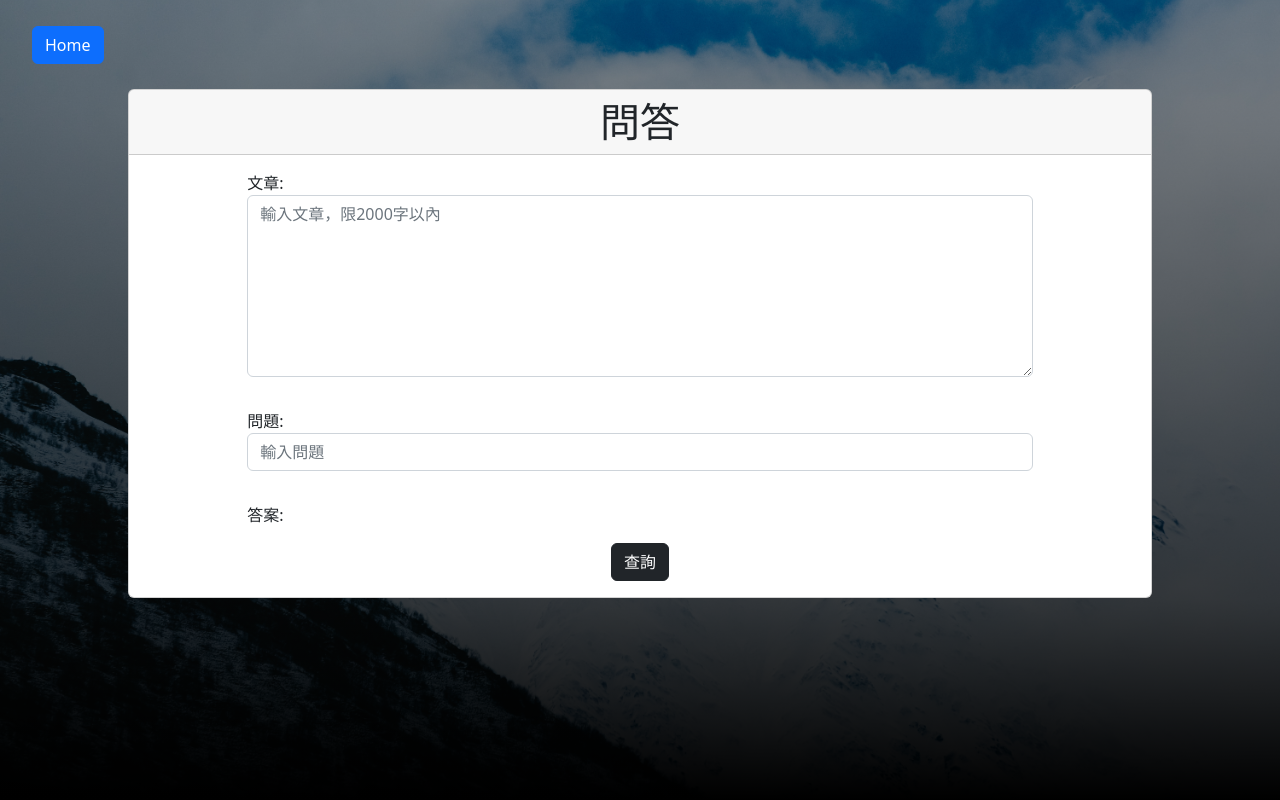
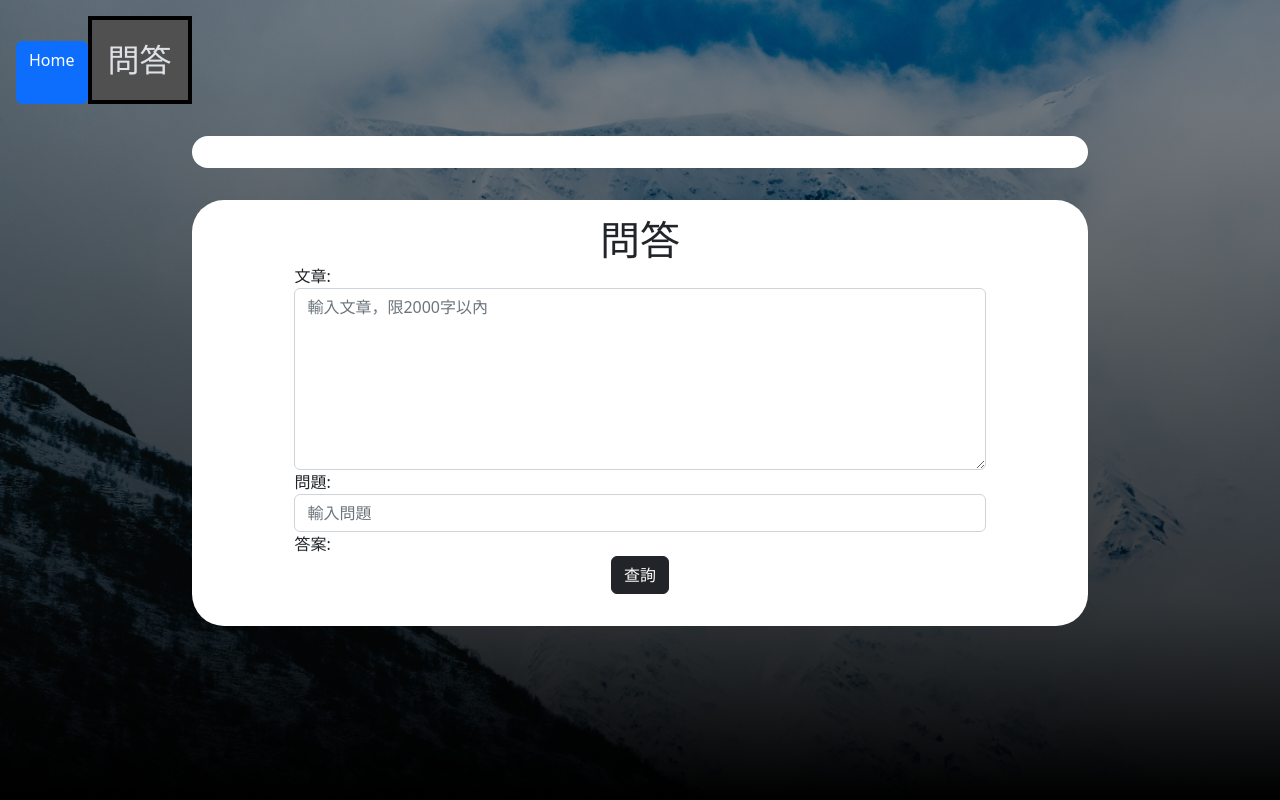
Before and after one commit to NaijiaChen/tpotoQA, a Flask app: page /question in a window 1280 px wide. Run offline with Flask 2, Linux system fonts and the light colour scheme.

Commit message:
目錄、問答頁面刻好，問答功能未完成

```diff
--- a/app.py
+++ b/app.py
@@ -209,11 +209,15 @@ def register():
 def registrationForm():
     return render_template("register.html")
 
+# 目錄頁面
 @app.route("/content")
 def content():
     return render_template("content.html")
+
+# 目錄資料
 @app.route("/recodeContent.json")
 def recodeContent():
     return render_template("recodeContent.json")
+
 if __name__ == '__main__':
     app.run(debug=True)
--- a/static/css/common.css
+++ b/static/css/common.css
@@ -1,22 +1,9 @@
 /* feedback, historyQA, question */
-.body{
-  background-color: #F0F0F0;
-}
-.masthead {
-  position: relative;
-  width: 100%;
-  height: 100%;
-  background: linear-gradient(to bottom, rgba(0, 0, 0, 0.3) 0%, rgba(0, 0, 0, 0.7) 75%, #000 100%);
-  background-position: center;
-  background-repeat: no-repeat;
-  background-attachment: scroll;
-  background-size: cover;
-}
 
-.btn-home{
-  position: relative;
+.btn-home {
   margin-top: 2%;
   left: 2.5%;
+  float: left;
 }
 
 .card {
@@ -24,22 +11,51 @@
   margin: 0 auto;
   margin-top: 2%;
 }
-.c
-ard-body{
-  margin-bottom:3 auto
+.chart {
+  width: 70%;
+  justify-content: center;
+  background-color: white;
+  padding: 1rem;
+  border-radius: 2rem;
+  margin-bottom: 2rem;
+}
+
+.c ard-body {
+  margin-bottom: 3 auto;
 }
 
 .masthead {
   position: relative;
   width: 100%;
   height: auto;
-  background: linear-gradient(to bottom, rgba(0, 0, 0, 0.3) 0%, rgba(0, 0, 0, 0.7) 75%, #000 100%), url("../assets/img/backgroud.jpg");
+  background: linear-gradient(
+          to bottom,
+          rgba(0, 0, 0, 0.3) 0%,
+          rgba(0, 0, 0, 0.7) 75%,
+          #000 100%
+      ),
+      url("../assets/img/backgroud.jpg");
   background-position: center;
   background-repeat: no-repeat;
   background-attachment: fixed;
   background-size: cover;
 }
-.form{
-      width: 80%;
-      margin: 0 auto;
+.form {
+  width: 80%;
+  margin: 0 auto;
 }
+
+.table {
+  display: flex;
+  padding: 1rem;
+}
+
+.table-text {
+  display: flex;
+  justify-content: center;
+  color: #dee2e6;
+  border: 0.3rem solid #000000 !important;
+  background-color: rgb(80, 80, 80);
+  font-size: 2em;
+  padding: 1rem;
+}
--- a/templates/index.html
+++ b/templates/index.html
@@ -55,7 +55,7 @@
                     <div class="text-center">
                         <h1 class="mx-auto my-0 text-uppercase">The Phantom of the Opera</h1>
                         <br>
-                        <a class="btn btn-primary" href="./question">Get Started</a>
+                        <a class="btn btn-primary" href="./content">Get Started</a>
                     </div>
                 </div>
             </div>
--- a/templates/question.html
+++ b/templates/question.html
@@ -1,74 +1,102 @@
 <!DOCTYPE html>
 <html lang="en">
-
     <head>
-    <meta charset="UTF-8">
-    <meta http-equiv="X-UA-Compatible" content="IE=edge">
-    <meta name="viewport" content="width=device-width, initial-scale=1.0">
-    <link rel="stylesheet" href="https://cdn.jsdelivr.net/npm/bootstrap@5.2.0-beta1/dist/css/bootstrap.min.css">
-    <link rel="stylesheet" type="text/css" href="./static/css/common.css">
+        <meta charset="UTF-8" />
+        <meta http-equiv="X-UA-Compatible" content="IE=edge" />
+        <meta name="viewport" content="width=device-width, initial-scale=1.0" />
+        <link
+            rel="stylesheet"
+            href="https://cdn.jsdelivr.net/npm/bootstrap@5.2.0-beta1/dist/css/bootstrap.min.css"
+        />
+        <link
+            rel="stylesheet"
+            type="text/css"
+            href="../static/css/common.css"
+        />
         <title>Question</title>
         <script src="https://ajax.googleapis.com/ajax/libs/jquery/3.6.0/jquery.min.js"></script>
+        <script src="../static/js/question.js"></script>
     </head>
 
     <body class="masthead">
+        <div class="table">
             <a class="btn btn-home btn-primary" href="/" role="button">Home</a>
-    <footer class="card ">
+            <div class="table-text">問答</div>
+        </div>
+        <div class="container chart question" id="content">
+
+        </div>
+        <div class="container chart question">
             <h1 class="card-header" style="text-align: center">問答</h1>
             <form class="form" method="POST" action="question">
-            <div class="card-body ">
+                <div class="card-body">
                     <div>
                         <span>文章: </span>
                     </div>
-                <textarea class="input-group form-control " rows="7" id="content" name="content" required="required"
-                    placeholder="輸入文章，限2000字以內"></textarea>
+                    <textarea
+                        class="input-group form-control"
+                        rows="7"
+                        id="content"
+                        name="content"
+                        required="required"
+                        placeholder="輸入文章，限2000字以內"
+                    ></textarea>
                 </div>
 
                 <div class="card-body">
                     <div>
                         <span>問題: </span>
                     </div>
-                <input class="input-group form-control" type="text" id="question" name="question" required="required"
-                    placeholder="輸入問題">
+                    <input
+                        class="input-group form-control"
+                        type="text"
+                        id="question"
+                        name="question"
+                        required="required"
+                        placeholder="輸入問題"
+                    />
                 </div>
 
                 <div class="card-body">
-                <div >
+                    <div>
                         <span>答案:</span>
-                    <span  id="answer"></span>
+                        <span id="answer"></span>
                     </div>
                 </div>
 
                 <div class="text-center mb-3">
-                <input class="btn btn-dark" id="submit" type="button" name="submit" value="查詢">
+                    <input
+                        class="btn btn-dark"
+                        id="submit"
+                        type="button"
+                        name="submit"
+                        value="查詢"
+                    />
                 </div>
             </form>
         </div>
-
     </body>
     <script>
         $(document).ready(function () {
             $("#submit").click(function () {
-            let content = $('#content').val();
+                let content = $("#content").val();
                 let question = $("#question").val();
                 console.log(content);
                 console.log(question);
 
                 $.ajax({
-                url: '/question',
-                method: 'POST',
-                dataType: 'json',
+                    url: "/question",
+                    method: "POST",
+                    dataType: "json",
                     data: { content: content, question: question },
                     success: function (res) {
-                   $("#answer").text(res['output']);
+                        $("#answer").text(res["output"]);
                     },
                     error: function (res) {
-                    console.log("no")
-                }
+                        console.log("no");
+                    },
                 });
-        })
             });
-
+        });
     </script>
-
 </html>
```
Also changed, not shown: static/css/demo.css (+33 -1 lines), static/js/demo.js (+6 -6 lines), static/js/question.js (added, +39 -0 lines), templates/content.html (+12 -2 lines), static/assets/img/Phantom.jpg (added), templates/recodeContent.json. Lines whose indentation alone changed are shown as unchanged.
